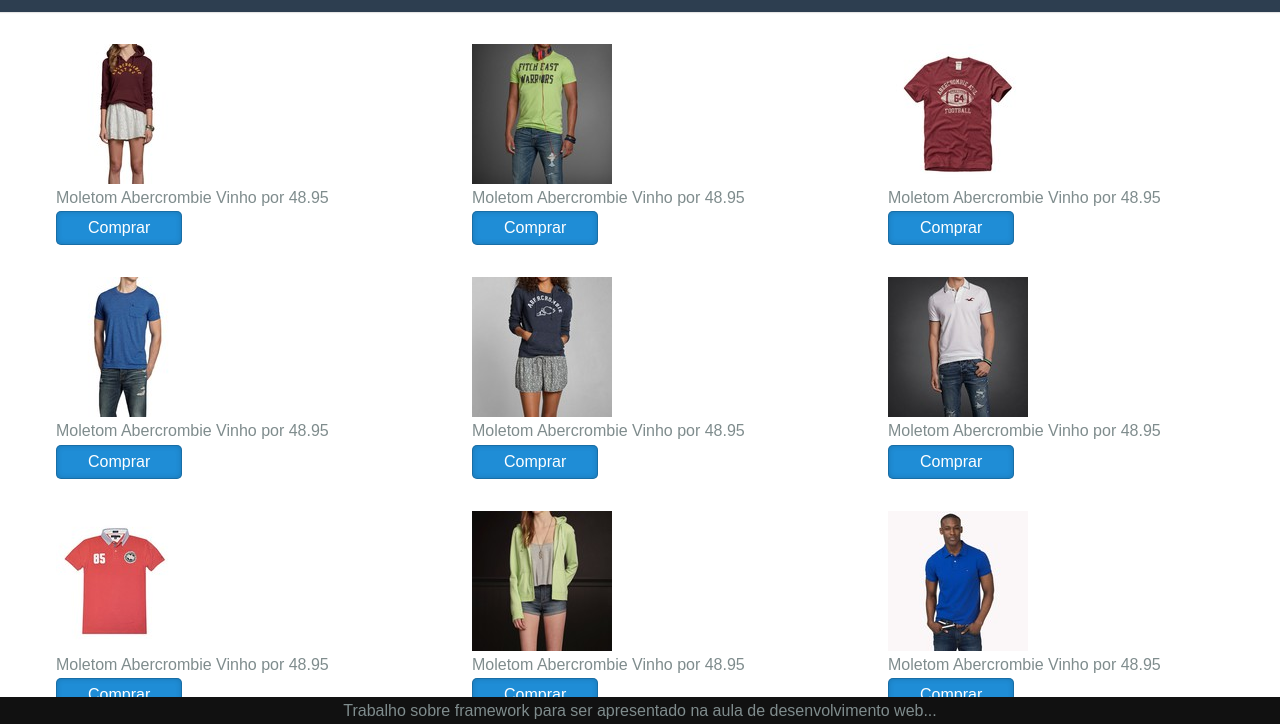
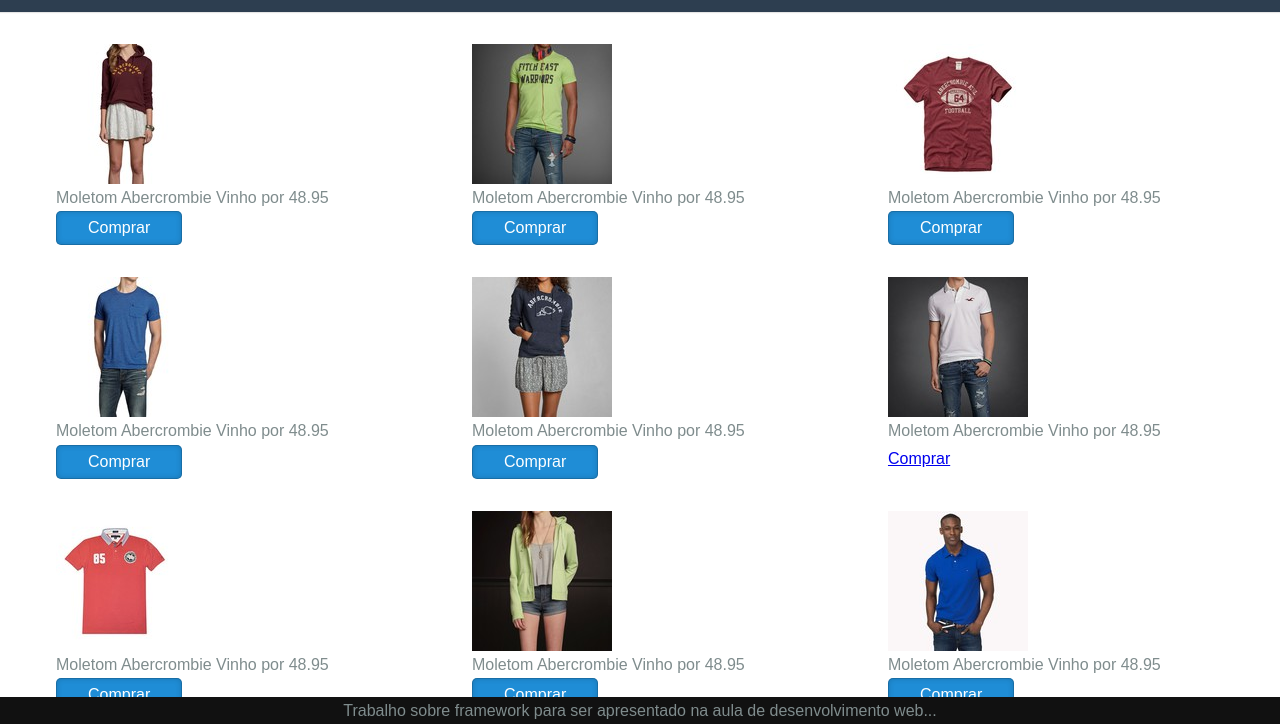
Before and after one commit to marcos608/novo_projeto, a plain HTML site: page grid.html in a window 1280 px wide. Shown: the part 76-800 px from the top of the page. Drawn offline with nearby package versions, Linux system fonts and the light colour scheme.

Commit message:
teste botao pag

```diff
--- a/grid.html
+++ b/grid.html
@@ -103,12 +103,10 @@
                     <figure class="zoom">
                         <img class="pure-img" src="img/produto/miniatura6.jpg" alt="Moletom Abercrombie Vinho">
                         <figcaption>Moletom Abercrombie Vinho por 48.95</figcaption>
-                        <a mp-mode="dftl" href="https://www.mercadopago.com.br/checkout/v1/redirect?pref_id=251912322-a43b486b-58c0-41a5-98c2-d7faaac862de" name="MP-payButton" class='orange-tr-l-rn-none'>
-                            <button class="pure-button pure-button-active">Comprar</button>
-                        </a>
-                             <script type="text/javascript">
-                                    (function(){function $MPC_load(){window.$MPC_loaded !== true && (function(){var s = document.createElement("script");s.type = "text/javascript";s.async = true;s.src = document.location.protocol+"//secure.mlstatic.com/mptools/render.js";var x = document.getElementsByTagName('script')[0];x.parentNode.insertBefore(s, x);window.$MPC_loaded = true;})();}window.$MPC_loaded !== true ? (window.attachEvent ?window.attachEvent('onload', $MPC_load) : window.addEventListener('load', $MPC_load, false)) : null;})();
-                            </script>
+                        <a mp-mode="dftl" href="https://www.mercadopago.com.br/checkout/v1/redirect?pref_id=251912322-c2b5c886-ce20-4717-96e6-4db87c8c920a" name="MP-payButton" class='blue-ar-m-rn-none'>Comprar</a>
+<script type="text/javascript">
+(function(){function $MPC_load(){window.$MPC_loaded !== true && (function(){var s = document.createElement("script");s.type = "text/javascript";s.async = true;s.src = document.location.protocol+"//secure.mlstatic.com/mptools/render.js";var x = document.getElementsByTagName('script')[0];x.parentNode.insertBefore(s, x);window.$MPC_loaded = true;})();}window.$MPC_loaded !== true ? (window.attachEvent ?window.attachEvent('onload', $MPC_load) : window.addEventListener('load', $MPC_load, false)) : null;})();
+</script>
                    </figure>
                 </div>
                 <div class="pure-u-1 pure-u-md-1-3">
```
